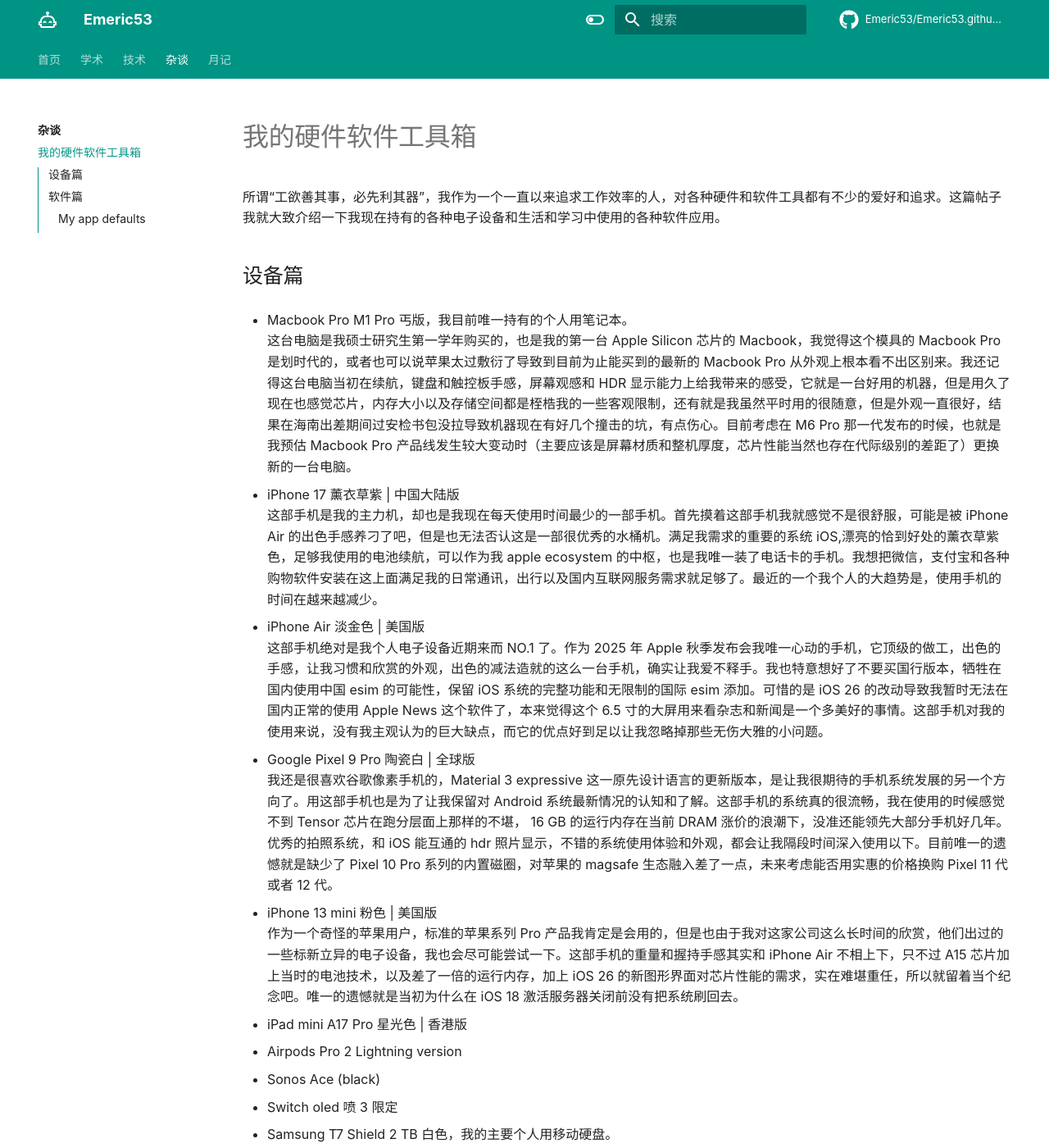
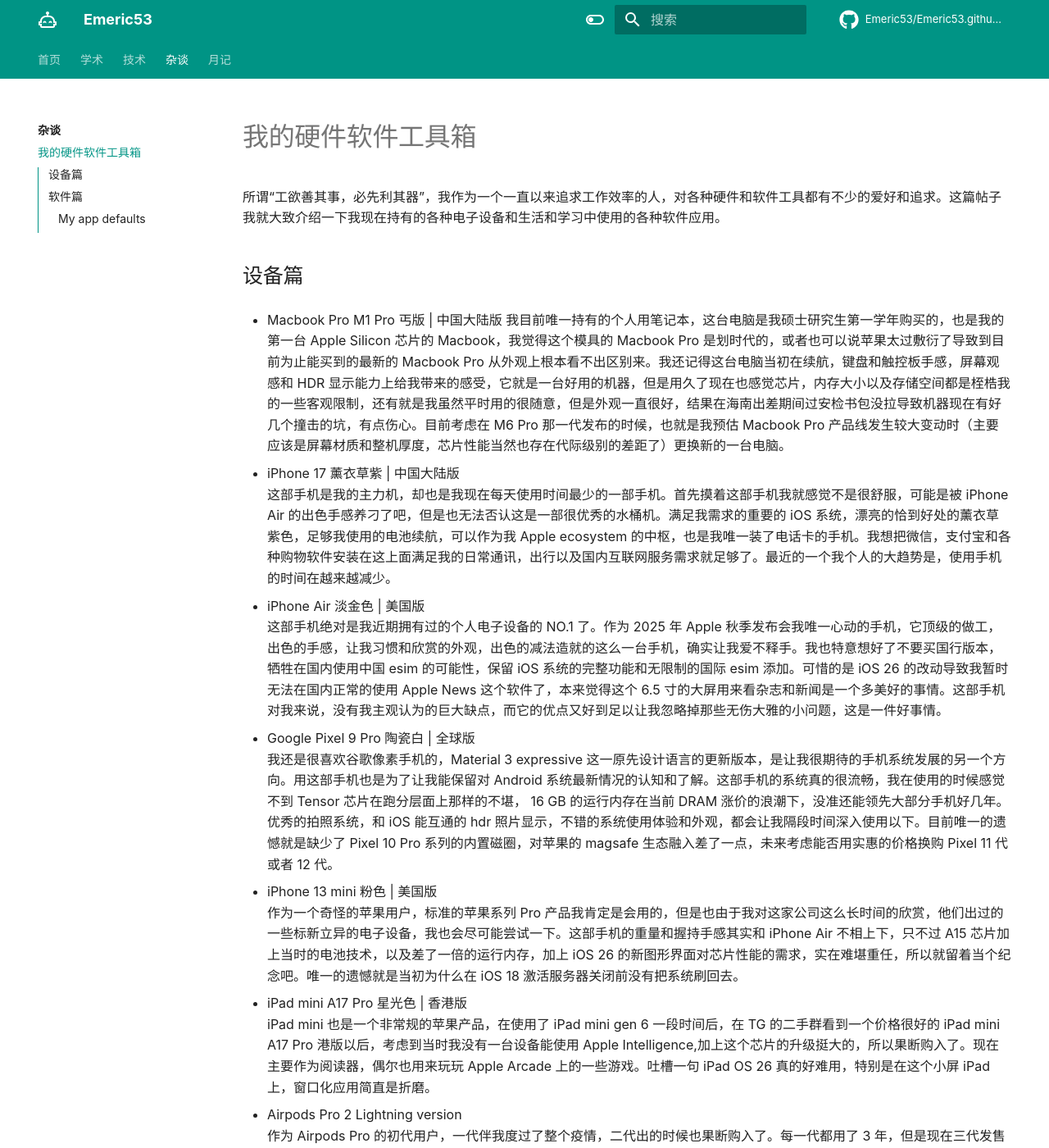
Before and after one commit to Emeric53/Emeric53.github.io, an MkDocs documentation site: the page built from docs/life/my_toolkit.md, in a window 1280 px wide and 1400 px high. Shown: the whole window at 82% size. Built offline with MkDocs 1.6.1 and Material for MkDocs 9.7.7, drawn with Linux system fonts in a browser that asks for light colours; some web fonts are replaced; comment, search, counter and statistics services are not loaded; some of the changed text lies outside the part shown.

Commit message:
Update my_toolkit.md

```diff
--- a/docs/life/my_toolkit.md
+++ b/docs/life/my_toolkit.md
@@ -3,33 +3,38 @@
 所谓“工欲善其事，必先利其器”，我作为一个一直以来追求工作效率的人，对各种硬件和软件工具都有不少的爱好和追求。这篇帖子我就大致介绍一下我现在持有的各种电子设备和生活和学习中使用的各种软件应用。
 
 ## 设备篇
-- Macbook Pro M1 Pro 丐版，我目前唯一持有的个人用笔记本。
-    这台电脑是我硕士研究生第一学年购买的，也是我的第一台 Apple Silicon 芯片的 Macbook，我觉得这个模具的 Macbook Pro 是划时代的，或者也可以说苹果太过敷衍了导致到目前为止能买到的最新的 Macbook Pro 从外观上根本看不出区别来。我还记得这台电脑当初在续航，键盘和触控板手感，屏幕观感和 HDR 显示能力上给我带来的感受，它就是一台好用的机器，但是用久了现在也感觉芯片，内存大小以及存储空间都是桎梏我的一些客观限制，还有就是我虽然平时用的很随意，但是外观一直很好，结果在海南出差期间过安检书包没拉导致机器现在有好几个撞击的坑，有点伤心。目前考虑在 M6 Pro 那一代发布的时候，也就是我预估 Macbook Pro 产品线发生较大变动时（主要应该是屏幕材质和整机厚度，芯片性能当然也存在代际级别的差距了）更换新的一台电脑。
+- Macbook Pro M1 Pro 丐版 | 中国大陆版
+    我目前唯一持有的个人用笔记本，这台电脑是我硕士研究生第一学年购买的，也是我的第一台 Apple Silicon 芯片的 Macbook，我觉得这个模具的 Macbook Pro 是划时代的，或者也可以说苹果太过敷衍了导致到目前为止能买到的最新的 Macbook Pro 从外观上根本看不出区别来。我还记得这台电脑当初在续航，键盘和触控板手感，屏幕观感和 HDR 显示能力上给我带来的感受，它就是一台好用的机器，但是用久了现在也感觉芯片，内存大小以及存储空间都是桎梏我的一些客观限制，还有就是我虽然平时用的很随意，但是外观一直很好，结果在海南出差期间过安检书包没拉导致机器现在有好几个撞击的坑，有点伤心。目前考虑在 M6 Pro 那一代发布的时候，也就是我预估 Macbook Pro 产品线发生较大变动时（主要应该是屏幕材质和整机厚度，芯片性能当然也存在代际级别的差距了）更换新的一台电脑。
 
 - iPhone 17 薰衣草紫 | 中国大陆版
-    这部手机是我的主力机，却也是我现在每天使用时间最少的一部手机。首先摸着这部手机我就感觉不是很舒服，可能是被 iPhone Air 的出色手感养刁了吧，但是也无法否认这是一部很优秀的水桶机。满足我需求的重要的系统 iOS,漂亮的恰到好处的薰衣草紫色，足够我使用的电池续航，可以作为我 apple ecosystem 的中枢，也是我唯一装了电话卡的手机。我想把微信，支付宝和各种购物软件安装在这上面满足我的日常通讯，出行以及国内互联网服务需求就足够了。最近的一个我个人的大趋势是，使用手机的时间在越来越减少。
+    这部手机是我的主力机，却也是我现在每天使用时间最少的一部手机。首先摸着这部手机我就感觉不是很舒服，可能是被 iPhone Air 的出色手感养刁了吧，但是也无法否认这是一部很优秀的水桶机。满足我需求的重要的 iOS 系统，漂亮的恰到好处的薰衣草紫色，足够我使用的电池续航，可以作为我 Apple ecosystem 的中枢，也是我唯一装了电话卡的手机。我想把微信，支付宝和各种购物软件安装在这上面满足我的日常通讯，出行以及国内互联网服务需求就足够了。最近的一个我个人的大趋势是，使用手机的时间在越来越减少。
 
 - iPhone Air 淡金色 | 美国版
-    这部手机绝对是我个人电子设备近期来而 NO.1 了。作为 2025 年 Apple 秋季发布会我唯一心动的手机，它顶级的做工，出色的手感，让我习惯和欣赏的外观，出色的减法造就的这么一台手机，确实让我爱不释手。我也特意想好了不要买国行版本，牺牲在国内使用中国 esim 的可能性，保留 iOS 系统的完整功能和无限制的国际 esim 添加。可惜的是 iOS 26 的改动导致我暂时无法在国内正常的使用 Apple News 这个软件了，本来觉得这个 6.5 寸的大屏用来看杂志和新闻是一个多美好的事情。这部手机对我的使用来说，没有我主观认为的巨大缺点，而它的优点好到足以让我忽略掉那些无伤大雅的小问题。
+    这部手机绝对是我近期拥有过的个人电子设备的 NO.1 了。作为 2025 年 Apple 秋季发布会我唯一心动的手机，它顶级的做工，出色的手感，让我习惯和欣赏的外观，出色的减法造就的这么一台手机，确实让我爱不释手。我也特意想好了不要买国行版本，牺牲在国内使用中国 esim 的可能性，保留 iOS 系统的完整功能和无限制的国际 esim 添加。可惜的是 iOS 26 的改动导致我暂时无法在国内正常的使用 Apple News 这个软件了，本来觉得这个 6.5 寸的大屏用来看杂志和新闻是一个多美好的事情。这部手机对我来说，没有我主观认为的巨大缺点，而它的优点又好到足以让我忽略掉那些无伤大雅的小问题，这是一件好事情。
 
 - Google Pixel 9 Pro 陶瓷白 | 全球版
-    我还是很喜欢谷歌像素手机的，Material 3 expressive 这一原先设计语言的更新版本，是让我很期待的手机系统发展的另一个方向了。用这部手机也是为了让我保留对 Android 系统最新情况的认知和了解。这部手机的系统真的很流畅，我在使用的时候感觉不到 Tensor 芯片在跑分层面上那样的不堪， 16 GB 的运行内存在当前 DRAM 涨价的浪潮下，没准还能领先大部分手机好几年。优秀的拍照系统，和 iOS 能互通的 hdr 照片显示，不错的系统使用体验和外观，都会让我隔段时间深入使用以下。目前唯一的遗憾就是缺少了 Pixel 10 Pro 系列的内置磁圈，对苹果的 magsafe 生态融入差了一点，未来考虑能否用实惠的价格换购 Pixel 11 代或者 12 代。
+    我还是很喜欢谷歌像素手机的，Material 3 expressive 这一原先设计语言的更新版本，是让我很期待的手机系统发展的另一个方向。用这部手机也是为了让我能保留对 Android 系统最新情况的认知和了解。这部手机的系统真的很流畅，我在使用的时候感觉不到 Tensor 芯片在跑分层面上那样的不堪， 16 GB 的运行内存在当前 DRAM 涨价的浪潮下，没准还能领先大部分手机好几年。优秀的拍照系统，和 iOS 能互通的 hdr 照片显示，不错的系统使用体验和外观，都会让我隔段时间深入使用以下。目前唯一的遗憾就是缺少了 Pixel 10 Pro 系列的内置磁圈，对苹果的 magsafe 生态融入差了一点，未来考虑能否用实惠的价格换购 Pixel 11 代或者 12 代。
 
 - iPhone 13 mini 粉色 | 美国版
     作为一个奇怪的苹果用户，标准的苹果系列 Pro 产品我肯定是会用的，但是也由于我对这家公司这么长时间的欣赏，他们出过的一些标新立异的电子设备，我也会尽可能尝试一下。这部手机的重量和握持手感其实和 iPhone Air 不相上下，只不过 A15 芯片加上当时的电池技术，以及差了一倍的运行内存，加上 iOS 26 的新图形界面对芯片性能的需求，实在难堪重任，所以就留着当个纪念吧。唯一的遗憾就是当初为什么在 iOS 18 激活服务器关闭前没有把系统刷回去。
 
 - iPad mini A17 Pro 星光色 | 香港版
+    iPad mini 也是一个非常规的苹果产品，在使用了 iPad mini gen 6 一段时间后，在 TG 的二手群看到一个价格很好的 iPad mini A17 Pro 港版以后，考虑到当时我没有一台设备能使用 Apple Intelligence,加上这个芯片的升级挺大的，所以果断购入了。现在主要作为阅读器，偶尔也用来玩玩 Apple Arcade 上的一些游戏。吐槽一句 iPad OS 26 真的好难用，特别是在这个小屏 iPad 上，窗口化应用简直是折磨。
 
 - Airpods Pro 2 Lightning version
+    作为 Airpods Pro 的初代用户，一代伴我度过了整个疫情，二代出的时候也果断购入了。每一代都用了 3 年，但是现在三代发售了以后更换的意愿却不是特别强烈。一代当时还有爆音的问题，加上降噪后续确实有感觉降低了。但是现在来说，三代和二代使用的是同样的 H2 芯片，心率监测功能我也不需要，我有 Apple Watch 可以完成这个任务了，降噪的提升目前感觉也不需要。总的来说，除了充电口还是 Lightning 的，别的我没有太多意见。
 
 - Sonos Ace (black)
+    我的头戴式耳机，其实当初买白色会不会更好，但是黑色也不错，内敛有格调。这真的是个很小众的品牌啊，好几次别人问我耳机什么牌子的时候，我说 Sonos 他们都以为是 Sony。挺好的，我就喜欢标新立异。耳机佩戴舒适度还可以，我能接受三四个小时的连续佩戴时间，音质降噪通透模式什么的用起来和 Airpods Pro 没啥太大区别，我认为怎么也都是 T1 以上的吧。
 
 - Switch oled 喷 3 限定
+    在现在宿舍没有网线我被迫将主机寄回家里后，Switch 就成为了我主要的游戏娱乐用设备了。喷 3 限定的紫绿双搭 Joycon 很好看，陆陆续续也买了一些游戏，最近在玩塞尔达公主，等通关以后把塞尔达荒野之息也先打完，看看要不要购入塞尔达王国之泪。Switch 2 现在也发售半年多了，但是感觉没有太多必要进行购买，先等等吧。
 
-- Samsung T7 Shield 2 TB 白色，我的主要个人用移动硬盘。
-    当初的购买决策是想着苹果刚刚发布了高规格视频的外接硬盘拍摄支持，作为 iPhone 15 Pro 的配件买入的，也算是在一个合适的时间点买入，过了没几个月硬盘的价格就开始上涨了，记得后面 lgk 需要一块大容量 SSD 的时候购入价格就比我多花了不少。但是并没有真的用来进行视频拍摄素材用，而是转换为了一个个人学习和娱乐数据存储用盘。我将这块硬盘的文件系统转换成了 APFS (Apple File System),也就是苹果设备都在用的文件系统，因为我的主要个人电子设备都是苹果的，这样做设备兼容性最好，也不会有文件的丢失和盘崩溃现象产生(希望一直不会)。但是也就导致这块盘目前只能局限在这些设备上使用。不过最近，我在 Linux 系统上安装了 linux-apfs-rw 这个内核的 tweak，也能实现这块盘的挂载和文件的读写了。
+- Samsung T7 Shield 2 TB 白色
+    我的主要个人用移动硬盘。当初的购买决策是想着苹果刚刚发布了高规格视频的外接硬盘拍摄支持，作为 iPhone 15 Pro 的配件买入的，也算是在一个合适的时间点买入，过了没几个月硬盘的价格就开始上涨了，记得后面 lgk 需要一块大容量 SSD 的时候购入价格就比我多花了不少。但是并没有真的用来进行视频拍摄素材用，而是转换为了一个个人学习和娱乐数据存储用盘。我将这块硬盘的文件系统转换成了 APFS (Apple File System),也就是苹果设备都在用的文件系统，因为我的主要个人电子设备都是苹果的，这样做设备兼容性最好，也不会有文件的丢失和盘崩溃现象产生(希望一直不会)。但是也就导致这块盘目前只能局限在这些设备上使用。不过最近，我在 Linux 系统上安装了 linux-apfs-rw 这个内核的 tweak，也能实现这块盘的挂载和文件的读写了。
 
 - Apple TV 4K (3rd Generation)
+    好东西，但是现在用的很少，什么时候能有自己的客厅或者影音娱乐房啊。
 
 ## 软件篇
 
```
